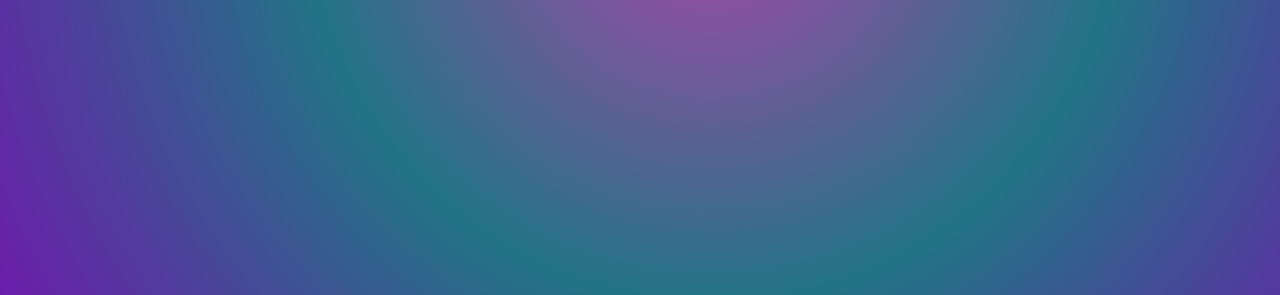
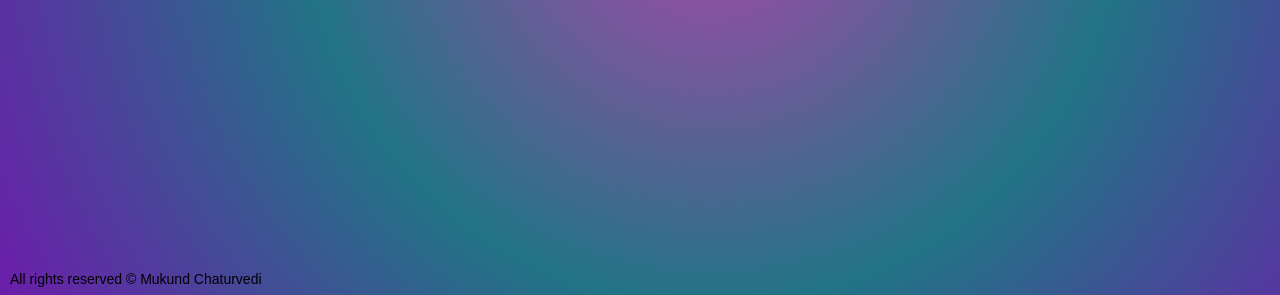
Before and after one commit to mukund2988/instint, a plain HTML site: page navbarPage/about.html in a window 1280 px wide. Shown: the part 503-798 px from the top of the page. Drawn offline with Linux system fonts and the light colour scheme.

Commit message:
Update about.css

```diff
--- a/navbarPage/stylePage/about.css
+++ b/navbarPage/stylePage/about.css
@@ -279,12 +279,14 @@ body {
 }
 
 
+
 footer {
-    text-align: center; /* Center the text */
-    padding: 20px; /* Add some padding */
-   background-color: transparent;
-    color: rgb(252, 121, 206); /* White text color */
-    position: relative; /* Allow positioning */
-    bottom: 0; /* Align to the bottom */
-    width: 100%; /* Full width */
+    position: fixed;
+    bottom: 0;
+    left: 0;
+    padding: 10px;
+    background-color: transparent;
+    color: rgb(0, 0, 0); /* Adjust text color */
+    font-size: 14px; /* Adjust font size if needed */
+    z-index: 1000; /* Ensure it stays on top */
 }
```
